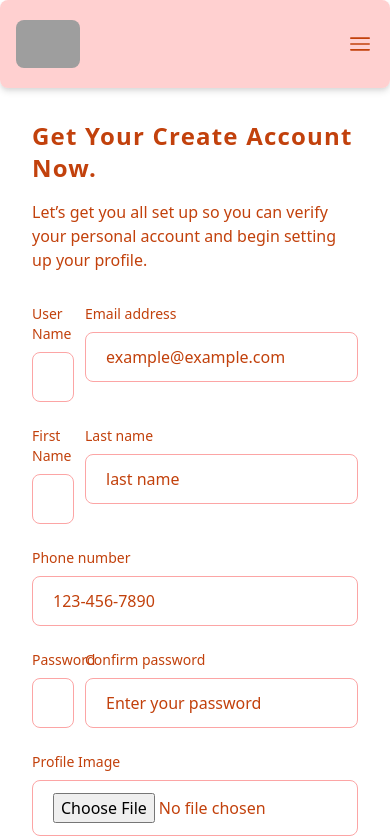
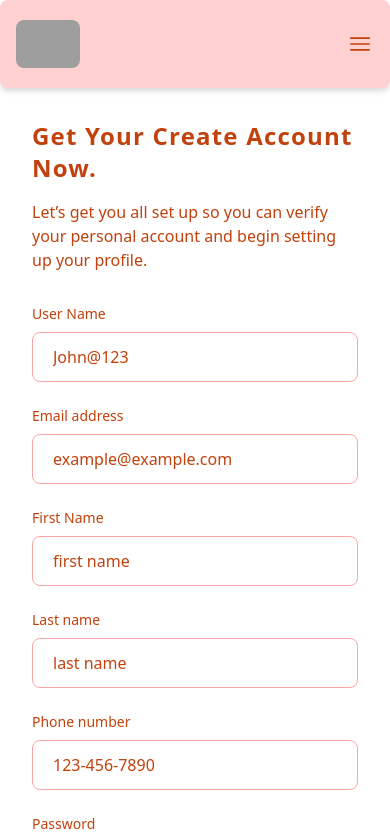
Before and after one commit to codeswithrohit/koshtipariwar, a Next.js app: page /signup in a window 390 px wide. Shown: the top 840 px of the page. Built offline with nearby package versions, Linux system fonts and the light colour scheme; no server answers; grey boxes are pictures that could not be loaded.

Commit message:
tuesdatlastt

```diff
--- a/pages/signup.js
+++ b/pages/signup.js
@@ -174,7 +174,7 @@ const Signup = () => {
               </p>
 
               <form class="grid grid-cols-1 gap-6 mt-8 md:grid-cols-2" onSubmit={handleFormSubmit}>
-                <div>
+              <div className="col-span-2 md:col-span-1">
                   <label class="block mb-2 text-sm text-orange-700 dark:text-orange-700">User Name</label>
                   <input
                     type="text"
@@ -187,7 +187,7 @@ const Signup = () => {
                   />
                 </div>
 
-                <div>
+                <div className="col-span-2 md:col-span-1">
                   <label class="block mb-2 text-sm text-orange-700 dark:text-orange-700">Email address</label>
                   <input
                     type="email"
@@ -201,7 +201,7 @@ const Signup = () => {
                 </div>
 
 
-                <div>
+                <div className="col-span-2 md:col-span-1">
                   <label class="block mb-2 text-sm text-orange-700 dark:text-orange-700">First Name</label>
                   <input
                     type="text"
@@ -214,7 +214,7 @@ const Signup = () => {
                   />
                 </div>
 
-                <div>
+                <div className="col-span-2 md:col-span-1">
                   <label class="block mb-2 text-sm text-orange-700 dark:text-orange-700">Last name</label>
                   <input
                     type="text"
@@ -242,7 +242,7 @@ const Signup = () => {
 
 
 
-                <div>
+                <div className="col-span-2 md:col-span-1">
                   <label class="block mb-2 text-sm text-orange-700 dark:text-orange-700">Password</label>
                   <input
                     type="password"
@@ -255,7 +255,7 @@ const Signup = () => {
                   />
                 </div>
 
-                <div>
+                <div className="col-span-2 md:col-span-1">
         <label class="block mb-2 text-sm text-orange-700 dark:text-orange-700">Confirm password</label>
         <input
           type="password"
@@ -347,7 +347,7 @@ const Signup = () => {
           type='submit'
           className={`w-full p-2 rounded-md ${
             isLoading ? 'bg-red-300 cursor-not-allowed' : 'bg-red-300'
-          } text-orange-700`}
+          } text-white`}
           disabled={isLoading}
         >
           {isLoading ? 'Loading...' : 'Sign Up'}
```
